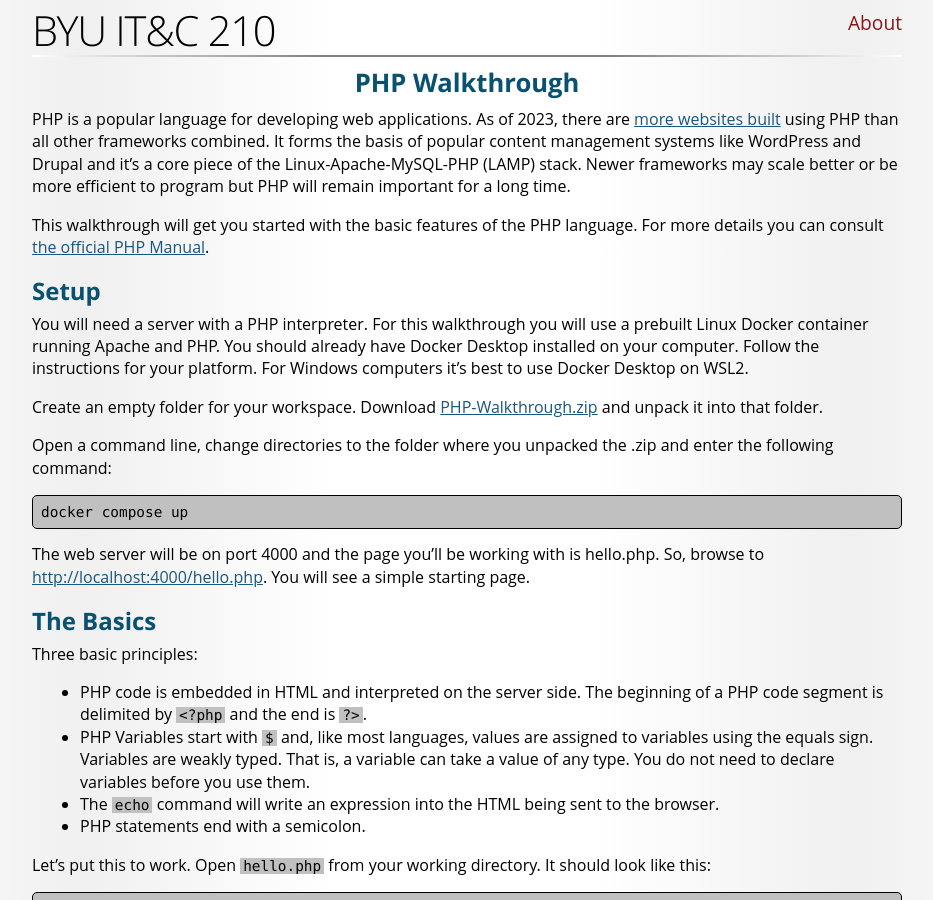
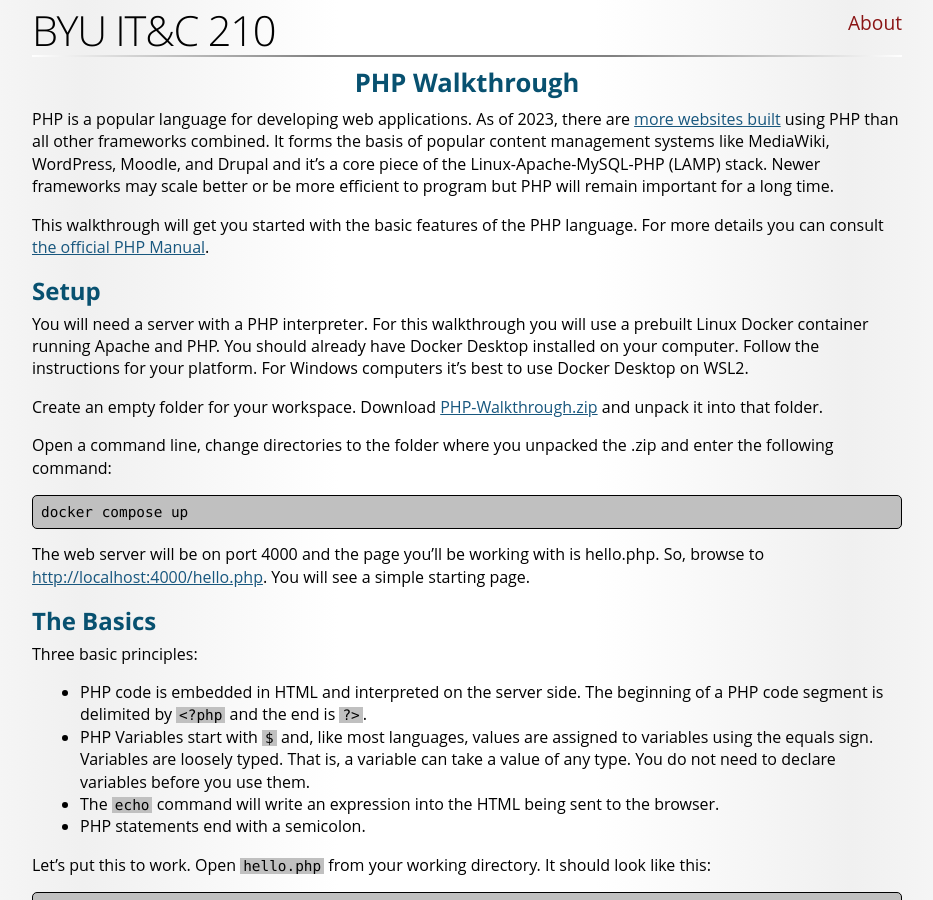
Before and after one commit to BYU-ITC-210/BYU-ITC-210.github.io, a Jekyll site: the page built from walkthrough/PHP.md, in a window 1280 px wide and 900 px high. Shown: the whole window, without its empty margins (173-1106 px from the left). Built offline with Jekyll 4.4.1, drawn with Linux system fonts in a browser that asks for light colours; some web fonts are replaced.

Commit message:
More tuning of the PHP walkthrough.

```diff
--- a/walkthrough/PHP.md
+++ b/walkthrough/PHP.md
@@ -2,7 +2,7 @@
 title: PHP Walkthrough
 ---
 
-PHP is a popular language for developing web applications. As of 2023, there are [more websites built](https://w3techs.com/technologies/overview/programming_language) using PHP than all other frameworks combined. It forms the basis of popular content management systems like WordPress and Drupal and it's a core piece of the Linux-Apache-MySQL-PHP (LAMP) stack. Newer frameworks may scale better or be more efficient to program but PHP will remain important for a long time.
+PHP is a popular language for developing web applications. As of 2023, there are [more websites built](https://w3techs.com/technologies/overview/programming_language) using PHP than all other frameworks combined. It forms the basis of popular content management systems like MediaWiki, WordPress, Moodle, and Drupal and it's a core piece of the Linux-Apache-MySQL-PHP (LAMP) stack. Newer frameworks may scale better or be more efficient to program but PHP will remain important for a long time.
 
 This walkthrough will get you started with the basic features of the PHP language. For more details you can consult [the official PHP Manual](https://www.php.net/manual/en/).
 
@@ -24,7 +24,7 @@ The web server will be on port 4000 and the page you'll be working with is hello
 
 Three basic principles:
 * PHP code is embedded in HTML and interpreted on the server side. The beginning of a PHP code segment is delimited by `<?php` and the end is `?>`.
-* PHP Variables start with `$` and, like most languages, values are assigned to variables using the equals sign. Variables are weakly typed. That is, a variable can take a value of any type. You do not need to declare variables before you use them.
+* PHP Variables start with `$` and, like most languages, values are assigned to variables using the equals sign. Variables are loosely typed. That is, a variable can take a value of any type. You do not need to declare variables before you use them.
 * The `echo` command will write an expression into the HTML being sent to the browser.
 * PHP statements end with a semicolon.
 
```
